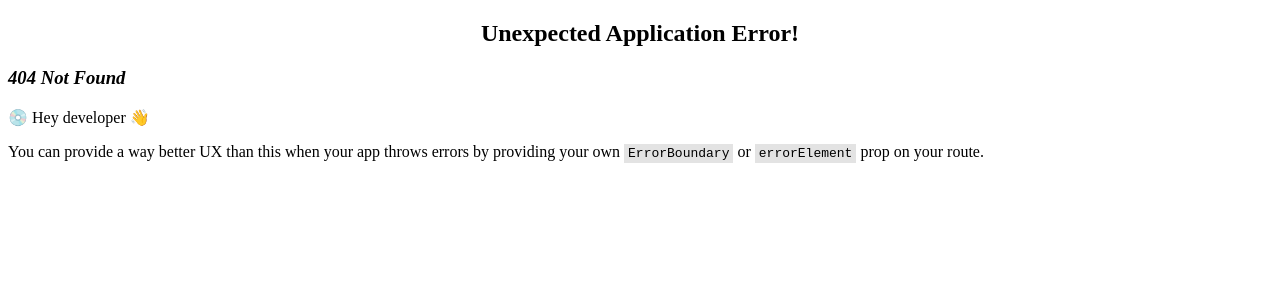
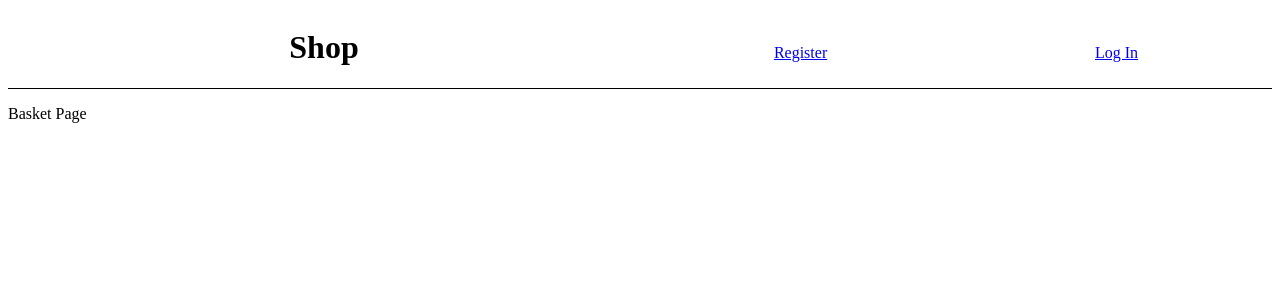
Before and after one commit to Abdul-Raheem2/e-commerce_app, a React (Create React App) app in the folder frontend/: page /basket in a window 1280 px wide. Before the commit this address had no page. Shown: the top 300 px of the page. Built offline with nearby package versions, Linux system fonts and the light colour scheme.

Commit message:
added routes for account/orders/basket page

```diff
--- a/frontend/src/App.js
+++ b/frontend/src/App.js
@@ -4,12 +4,18 @@ import Root from './features/root';
 import Products from './features/products';
 import Register from './features/auth/Register';
 import LogIn from './features/auth/LogIn';
+import Orders from './features/orders';
+import Basket from './features/basket';
+import Account from './features/account';
 
 const appRouter = createBrowserRouter(createRoutesFromElements(
   <Route path="/" element={<Root/>}>
     <Route index element={<Products/>}/>
     <Route path="/register" element={<Register/>}/>
     <Route path="/logIn" element={<LogIn/>}/>
+    <Route path="/basket" element={<Basket/>}/>
+    <Route path="/orders" element={<Orders/>}/>
+    <Route path="/account" element={<Account/>}/>
   </Route>
 ));
 
--- /dev/null
+++ b/frontend/src/features/account/index.js
@@ -0,0 +1,6 @@
+
+export default function Account(){
+    return (
+        <p>Account Page</p>
+    )
+}
--- /dev/null
+++ b/frontend/src/features/basket/index.js
@@ -0,0 +1,6 @@
+
+export default function Basket(){
+    return (
+        <p>Basket Page</p>
+    )
+}
--- /dev/null
+++ b/frontend/src/features/orders/index.js
@@ -0,0 +1,6 @@
+
+export default function Orders(){
+    return (
+        <p>Orders Page</p>
+    )
+}
--- a/frontend/src/features/root/LoggedIn.js
+++ b/frontend/src/features/root/LoggedIn.js
@@ -17,9 +17,9 @@ export default function LoggedIn({setLoggedIn}){
     }
     return(
         <nav>
-            <Link>basket</Link>
-            <Link>account</Link>
-            <Link>orders</Link>
+            <Link to='/basket'>basket</Link>
+            <Link to='/account'>account</Link>
+            <Link to='/orders'>orders</Link>
             <Link onClick={handleLogOut}>Log Out</Link>
         </nav>
     )
```
